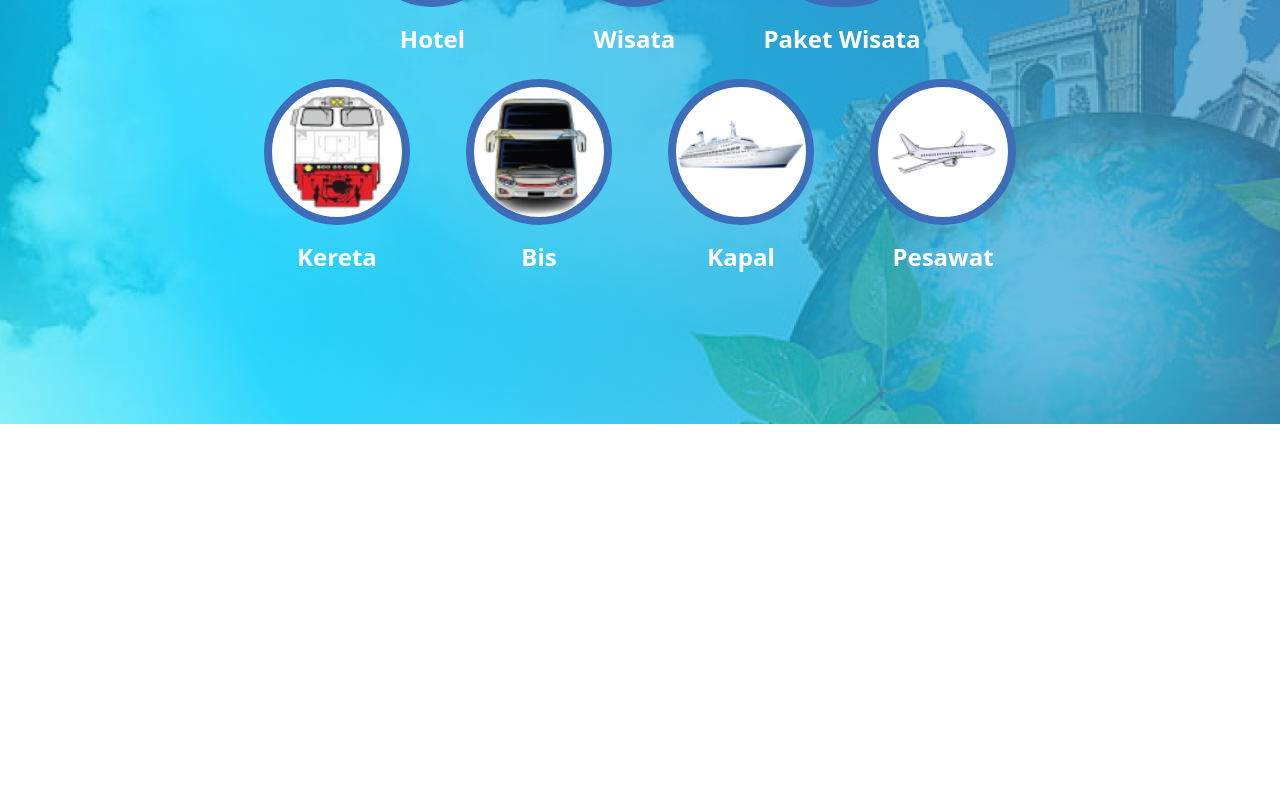
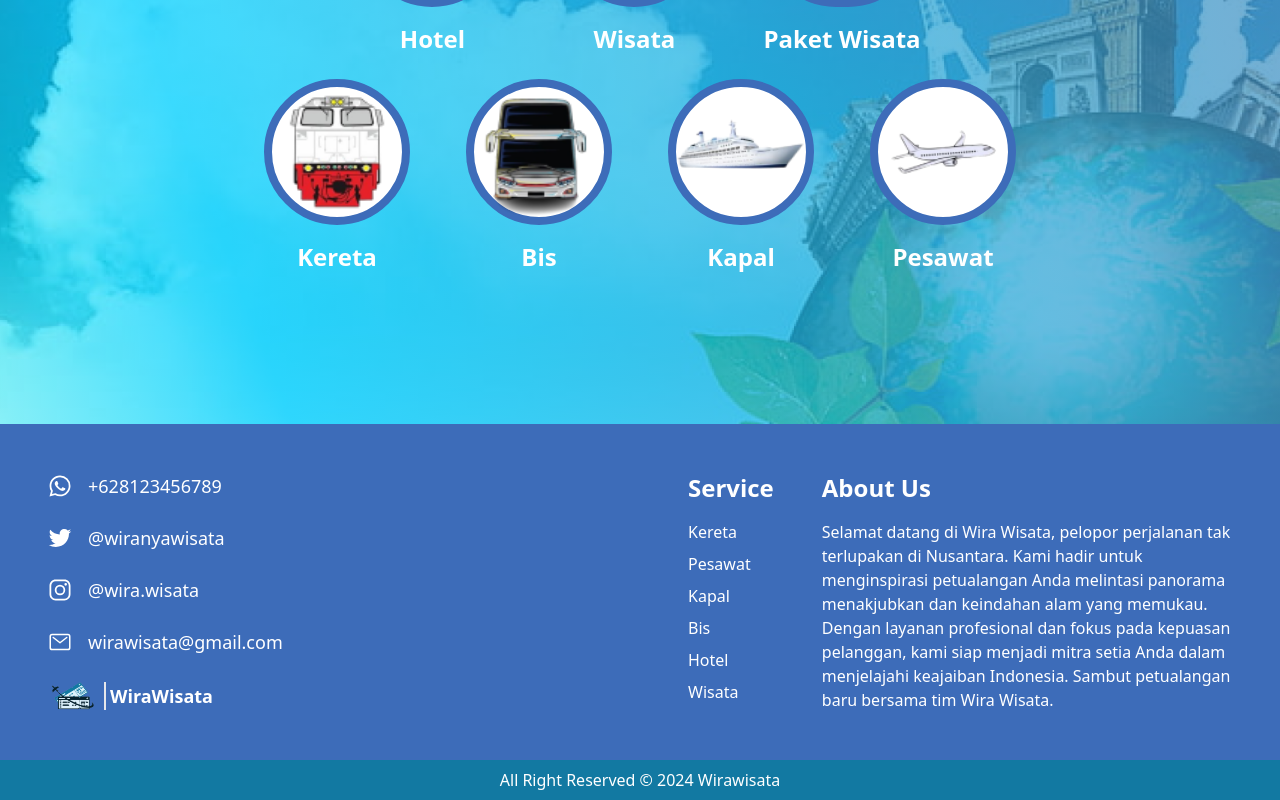
Before and after one commit to panntod/Wirawisata-Frontend, a React (Vite) app: page / in a window 1280 px wide. Shown: the part 1336-2136 px from the top of the page. Before the commit the page ends 1760 px from the top, so only its background shows below. Built offline with nearby package versions, Linux system fonts and the light colour scheme.

Commit message:
feat: Implements Footer

```diff
--- a/src/views/Home.jsx
+++ b/src/views/Home.jsx
@@ -2,6 +2,7 @@ import React from "react";
 
 import Banner from "@/components/atomic/Banner";
 import ServiceImage from "@/components/atomic/ServiceImage";
+import Footer from "@/components/global/Footer";
 import Navbar from "@/components/global/Navbar";
 import { H1 } from "@/components/global/Text";
 
@@ -75,6 +76,7 @@ export default function Home() {
         </div>
         <div className="bg-custom" />
       </div>
+      <Footer />
     </>
   );
 }
```
